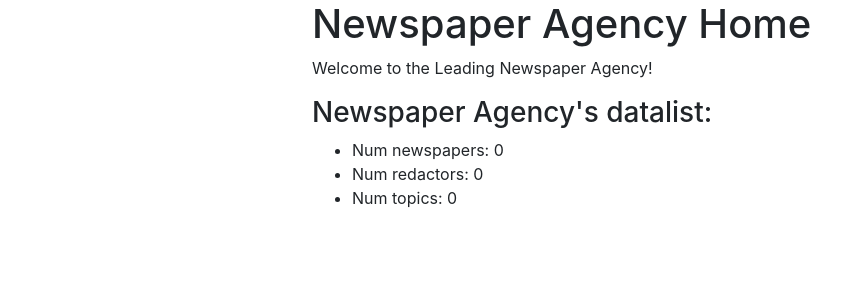
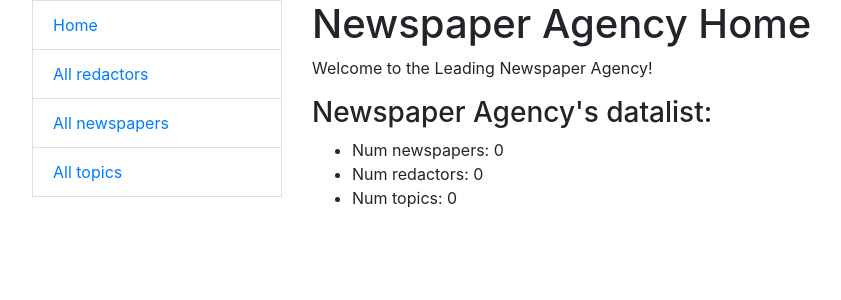
Before and after one commit to MarinaKhrunina/Newspaper-Agency, a Django app: page /catalog/ in a window 1280 px wide. Shown: the top 300 px of the page, without its empty margins (23-864 px from the left). Run offline with Django 4.2, Linux system fonts and the light colour scheme; data that the repository does not hold is empty.

Commit message:
create sidebar.html

```diff
--- a/templates/base.html
+++ b/templates/base.html
@@ -2,11 +2,10 @@
 <html lang="en">
 <head>
   {% block title %}
-  <title>Newspaper Agency</title>
+    <title>Newspaper Agency</title>
   {% endblock %}
   <meta charset="UTF-8">
-  <meta name="viewport"
-        content="width=device-width, initial-scale=1.0">
+  <meta name="viewport" content="width=device-width, initial-scale=1.0">
   <link rel="stylesheet" href="https://cdn.jsdelivr.net/npm/bootstrap@4.6.2/dist/css/bootstrap.min.css"
         integrity="sha384-xOolHFLEh07PJGoPkLv1IbcEPTNtaed2xpHsD9ESMhqIYd0nLMwNLD69Npy4HI+N" crossorigin="anonymous">
   {% load static %}
@@ -17,6 +16,7 @@
   <div class="row">
     <div class="col-sm-3">
       {% block sidebar %}
+        {% include "includes/sidebar.html" %}
       {% endblock %}
     </div>
     <div class="col-sm-9">
--- /dev/null
+++ b/templates/includes/sidebar.html
@@ -0,0 +1,14 @@
+<ul>
+  <li class="list-group-item">
+    <a href="{% url 'catalog:index' %}">Home</a>
+  </li>
+  <li class="list-group-item">
+    <a href="#">All redactors</a>
+  </li>
+  <li class="list-group-item">
+    <a href="#">All newspapers</a>
+  </li>
+  <li class="list-group-item">
+    <a href="#">All topics</a>
+  </li>
+</ul>
```
